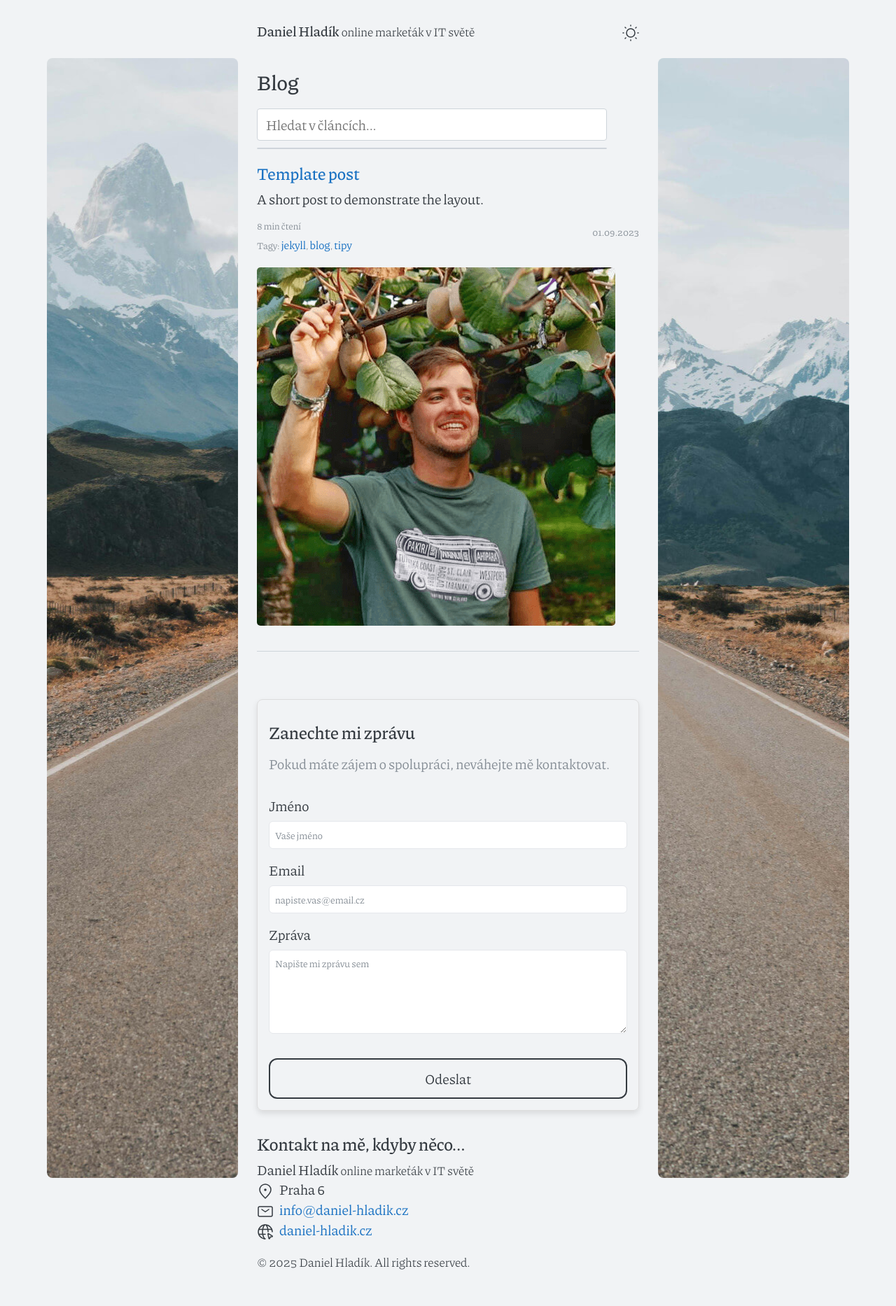
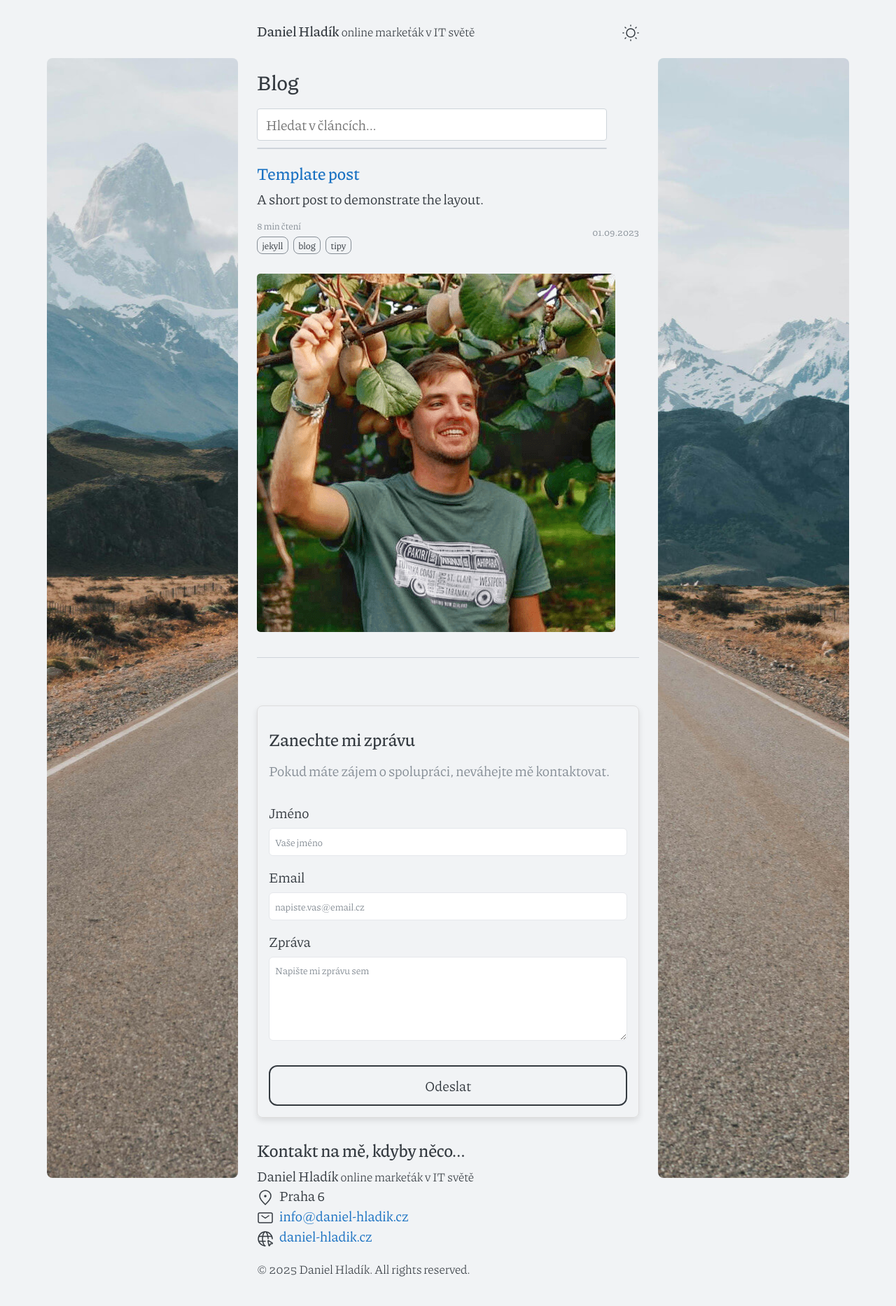
Before and after one commit to Dandee42/dandee42.github.io, a Jekyll site: the page built from blog.md, in a window 1280 px wide. Shown: the whole page at 70% size. Built offline with Jekyll 4.4.1, drawn with Linux system fonts in a browser that asks for light colours; the list of posts is cut into pages by our own code; comment, search, counter and statistics services are not loaded.

Commit message:
Add post related items + img lazy loading

```diff
--- a/_includes/post-list.html
+++ b/_includes/post-list.html
@@ -20,16 +20,15 @@
 
       {% if post.tags and post.tags != empty %}
         <p class="post-tags">
-          Tagy:
           {% for tag in post.tags %}
-            <a href="/tag/{{ tag | slugify }}/">{{ tag }}</a>{% unless forloop.last %}, {% endunless %}
+            <a href="/tag/{{ tag | slugify }}/">{{ tag }}</a>{% unless forloop.last %} {% endunless %}
           {% endfor %}
         </p>
       {% endif %}
 
       {% if post.image %}
         <div class="post-hero-image">
-          <a href="{{ post.url | relative_url }}"><img src="{{ post.image }}" alt="Hero image for {{ post.title }}"></a>
+          <a href="{{ post.url | relative_url }}"><img src="{{ post.image }}" alt="Hero image for {{ post.title }}" loading="lazy"></a>
         </div>
       {% endif %}
 
--- a/_includes/search-input.html
+++ b/_includes/search-input.html
@@ -33,11 +33,14 @@
           displayedCount = 0;
         }
 
+        // 🟡 Když není žádný výsledek
         if (!allResults || allResults.length === 0) {
+          resultsList.innerHTML = '<li class="no-results">Hledání bylo úspěšné… až na to, že nic nenašlo.</li>';
           loadMoreBtn.style.display = 'none';
           return;
         }
 
+        // 🟢 Jinak vykresli další dávku výsledků
         const nextBatch = allResults.slice(displayedCount, displayedCount + maxResults);
 
         resultsList.innerHTML += nextBatch
--- a/_layouts/post.html
+++ b/_layouts/post.html
@@ -4,4 +4,5 @@
 <div id="top"></div>
 {% include header.html %}
 {% include post-item.html %}
+{% include posts-related.html %}
 {% include footer.html %}
--- a/_sass/_elements.scss
+++ b/_sass/_elements.scss
@@ -79,13 +79,30 @@
   display: inline-block;
   font-size: 0.85rem;
   color: var(--color-post-reading-time);
-  margin-bottom: 0;
+  margin-bottom: 0.5rem;
 }
 
+
+
 .post-tags a {
+  display: inline-block;
   text-decoration: none;
-  color: var(--color-link);
-  font-size: 1rem;
+  color: var(--color-text);
+  background-color: var(--color-background);
+  padding: 0.15rem 0.4rem;
+  font-size: 0.85rem;
+  border-radius: 0.5rem;
+  border: 1px solid var(--color-post-reading-time);
+  transition: all 0.1s ease;
+  margin-right: 0.3rem;
+}
+
+.post-tags a:hover {
+  background-color: var(--color-text);
+  color: var(--color-background);
+  cursor: pointer;
+  transform: translateY(-1px);
+  box-shadow: 0 2px 5px rgba(0,0,0,0.15);
 }
 
 .back-to-top {
@@ -204,6 +221,10 @@
   }
 }
 
+// =========================
+// SEARCH COMPONENTS IN BLOG
+// =========================
+
 .search-container {
   max-width: 500px;
   width: 100%;
@@ -252,9 +273,15 @@
   text-decoration: none;
 }
 
-
 .load-more {
   margin-top: 10px;
+}
+
+.no-results {
+  color: var(--color-text);
+  list-style: none;
+  font-style: italic;
+  font-size: 1rem;
 }
 
 // =========================
```
Also changed, not shown: other parts of _includes/search-input.html (+11 -2 lines), _includes/post-item.html (+6 -5 lines), _includes/posts-related.html (added, +24 -0 lines), assets/js/add-img-lazy-loading.js (added, +7 -0 lines).
